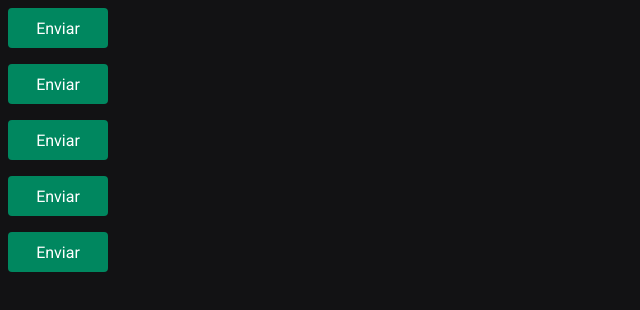
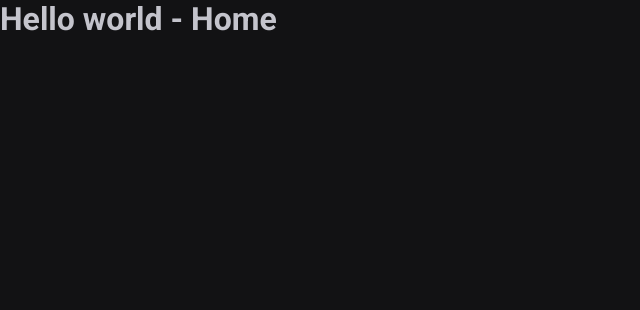
Before and after one commit to CaioEliws/ignite-timer, a React (Vite) app: page / in a window 1280 px wide. Shown: the top 310 px of the page, without its empty margins (0-640 px from the left). Built offline with nearby package versions, Linux system fonts and the light colour scheme.

Commit message:
applied React Router Dom in my project

```diff
--- a/package.json
+++ b/package.json
@@ -12,6 +12,7 @@
   "dependencies": {
     "react": "^18.2.0",
     "react-dom": "^18.2.0",
+    "react-router-dom": "^6.22.3",
     "styled-components": "^6.1.8"
   },
   "devDependencies": {
--- a/src/App.tsx
+++ b/src/App.tsx
@@ -1,5 +1,6 @@
 import { ThemeProvider } from 'styled-components'
-import { Button } from './components/Button'
+import { BrowserRouter } from 'react-router-dom'
+import { Router } from './Router'
 
 import { defaultTheme } from './styles/themes/default'
 import { GlobalStyle } from './styles/global'
@@ -7,12 +8,9 @@
 export function App() {
   return (
     <ThemeProvider theme={defaultTheme}>
-      <Button variant="primary" />
-      <Button variant="secondary" />
-      <Button variant="danger" />
-      <Button variant="sucess" />
-      <Button />
-
+      <BrowserRouter>
+        <Router />
+      </BrowserRouter>
       <GlobalStyle />
     </ThemeProvider>
   )
--- /dev/null
+++ b/src/Router.tsx
@@ -0,0 +1,13 @@
+import { Routes, Route } from 'react-router-dom'
+
+import { Home } from './pages/Home'
+import { History } from './pages/History'
+
+export function Router() {
+  return (
+    <Routes>
+      <Route path="/" element={<Home />} />
+      <Route path="/history" element={<History />} />
+    </Routes>
+  )
+}
--- a/src/components/Button.styles.ts
+++ /dev/null
@@ -1,32 +0,0 @@
-import styled, { css } from 'styled-components'
-
-export type ButtonVariant = 'primary' | 'secondary' | 'danger' | 'sucess'
-
-interface ButtonContainerProps {
-  variant: ButtonVariant
-}
-
-const buttonVariants = {
-  primary: 'purple',
-  secondary: 'blue',
-  danger: 'red',
-  sucess: 'green',
-}
-
-export const ButtonContainer = styled.button<ButtonContainerProps>`
-  width: 100px;
-  height: 40px;
-  border-radius: 4px;
-  border: 0;
-  margin: 8px;
-  cursor: pointer;
-
-  background-color: ${(props) => props.theme['green-500']};
-  color: ${(props) => props.theme.white};
-
-  /* ${(props) => {
-    return css`
-      background-color: ${buttonVariants[props.variant]};
-    `
-  }} */
-`
--- a/src/components/Button.tsx
+++ /dev/null
@@ -1,13 +0,0 @@
-import { ButtonContainer, ButtonVariant } from './Button.styles'
-
-interface ButtonProps {
-  variant?: ButtonVariant
-}
-
-export function Button({ variant = 'primary' }: ButtonProps) {
-  return (
-    <div>
-      <ButtonContainer variant={variant}>Enviar</ButtonContainer>
-    </div>
-  )
-}
--- /dev/null
+++ b/src/pages/History.tsx
@@ -0,0 +1,3 @@
+export function History() {
+  return <h1>Hello world - History</h1>
+}
--- /dev/null
+++ b/src/pages/Home.tsx
@@ -0,0 +1,3 @@
+export function Home() {
+  return <h1>Hello world - Home</h1>
+}
```
Also changed, not shown: 1 other file (tests, documents, lock files or other folders).
